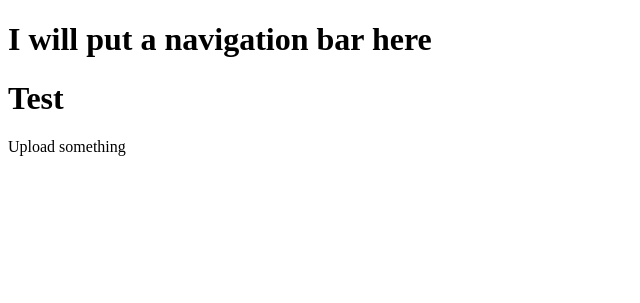
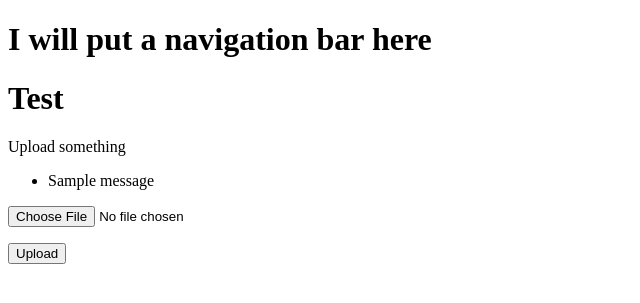
Before and after one commit to joaquinmenendez/Authenticator, a Flask app: page /test in a window 1280 px wide. Shown: the top 303 px of the page, without its empty margins (0-640 px from the left). Run offline with Flask 2, Linux system fonts and the light colour scheme; one stand-in notice (Sample message) is shown.

Commit message:
created an option to upload files and store it in temp

```diff
--- a/GCS_App/templates/test.html
+++ b/GCS_App/templates/test.html
@@ -3,4 +3,25 @@
 
 {% block content %}
 <p>Upload something</p>
+<p>
+	{% with messages = get_flashed_messages() %}
+	  {% if messages %}
+		<ul class=flashes>
+		{% for message in messages %}
+		  <li>{{ message }}</li>
+		{% endfor %}
+		</ul>
+	  {% endif %}
+	{% endwith %}
+</p>
+<form method="post" action="/test" enctype="multipart/form-data">
+    <dl>
+		<p>
+			<input type="file" name="file" autocomplete="off" required>
+		</p>
+    </dl>
+    <p>
+		<input type="submit" value="Upload">
+	</p>
+</form>
 {% endblock content %}
```
